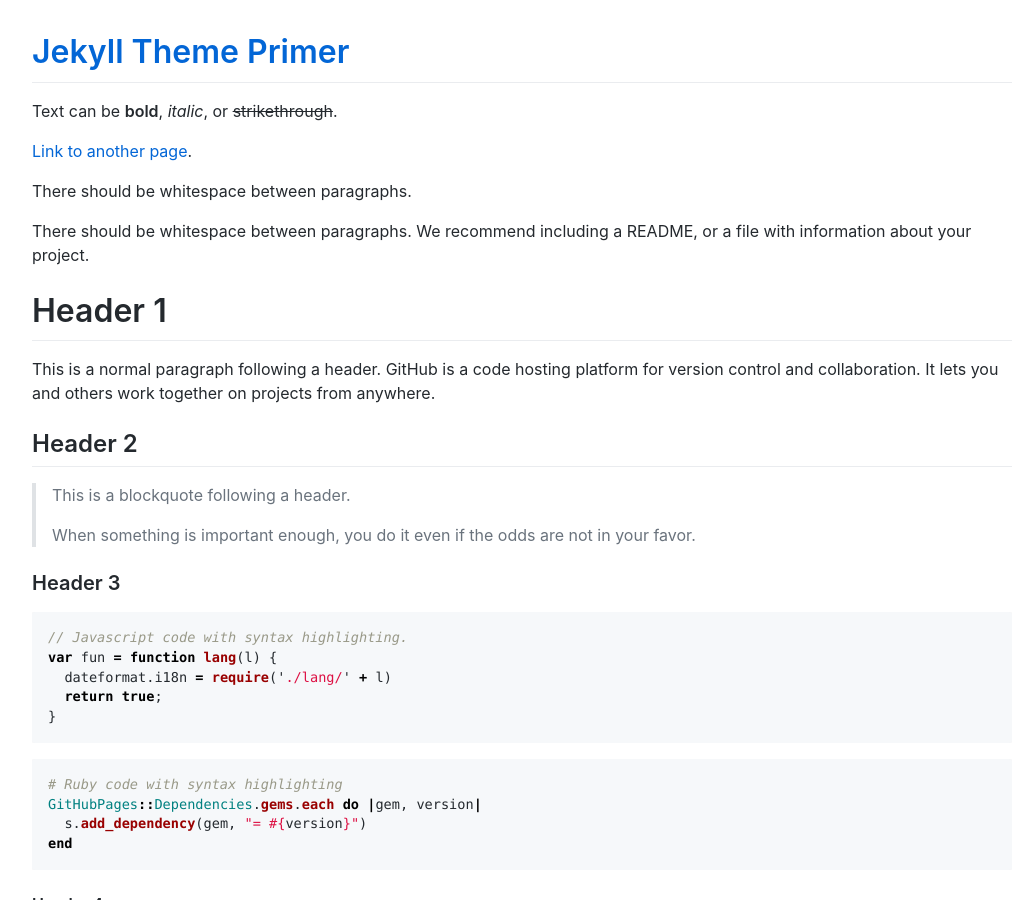
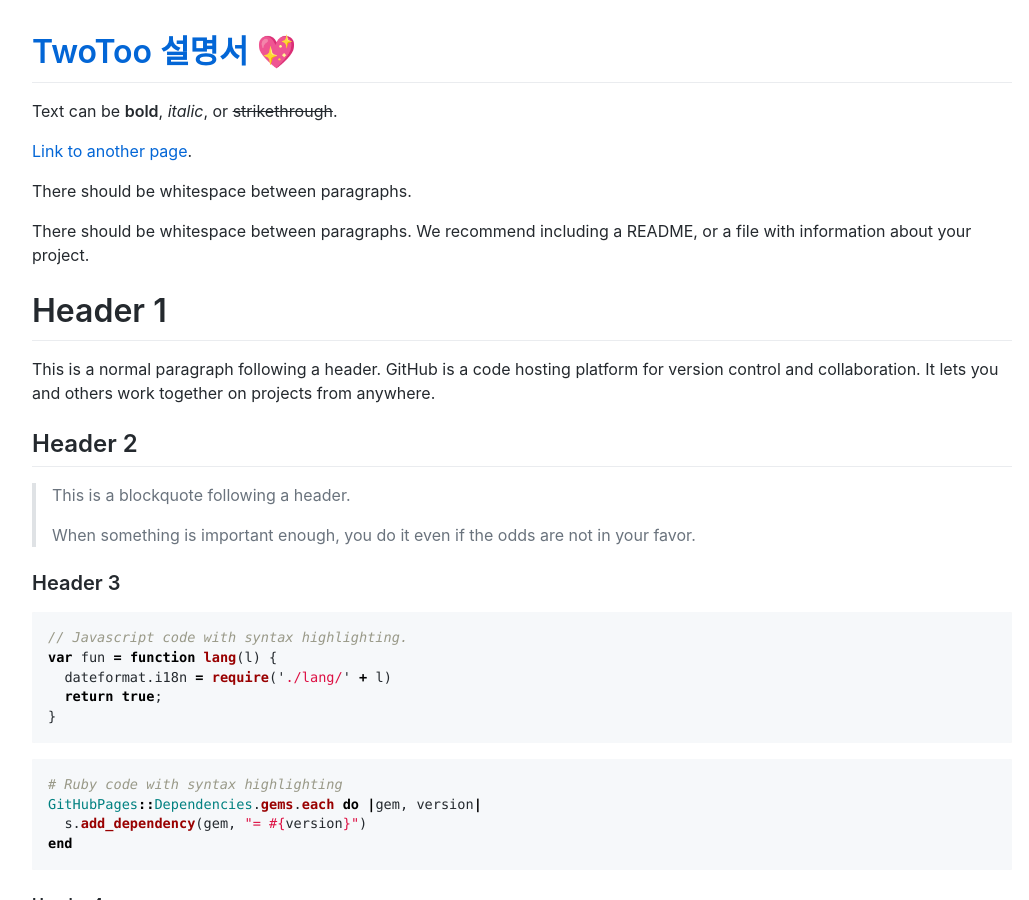
Before and after one commit to two2too2/two2too2.github.io, a Jekyll site: the page built from index.md, in a window 1280 px wide and 900 px high. Shown: the whole window, without its empty margins (118-1147 px from the left). Built offline with Jekyll 4.4.1, drawn with Linux system fonts in a browser that asks for light colours; comment, search, counter and statistics services are not loaded.

Commit message:
타이틀 수정

```diff
--- a/_config.yml
+++ b/_config.yml
@@ -16,5 +16,5 @@ github:
     path: "/"
   repository_url: "https://github.com/pages-themes/primer"
 
-title: Jekyll Theme Primer
+title: TwoToo 설명서 💖
 description: Primer is a Jekyll theme for GitHub Pages
```
